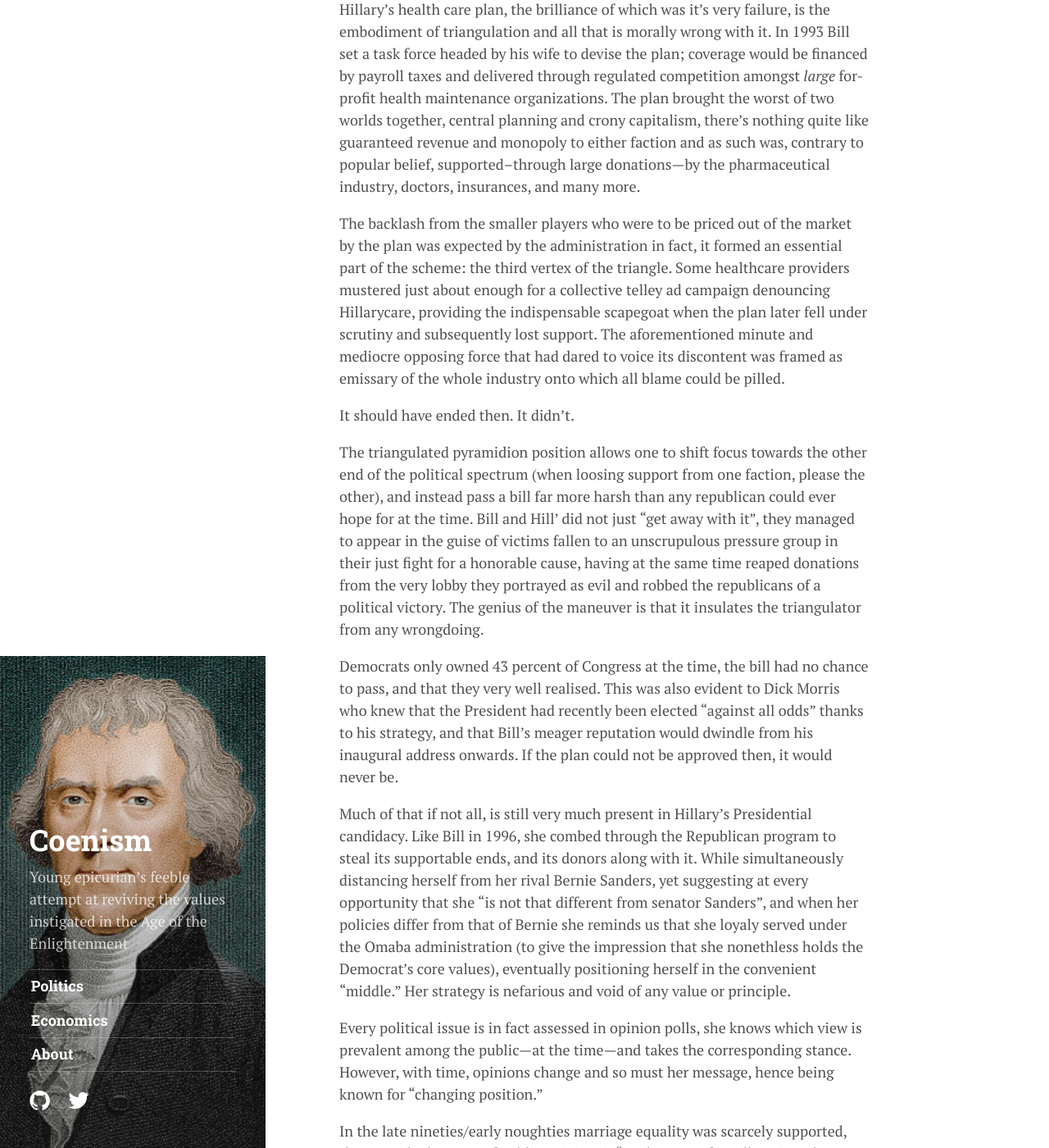
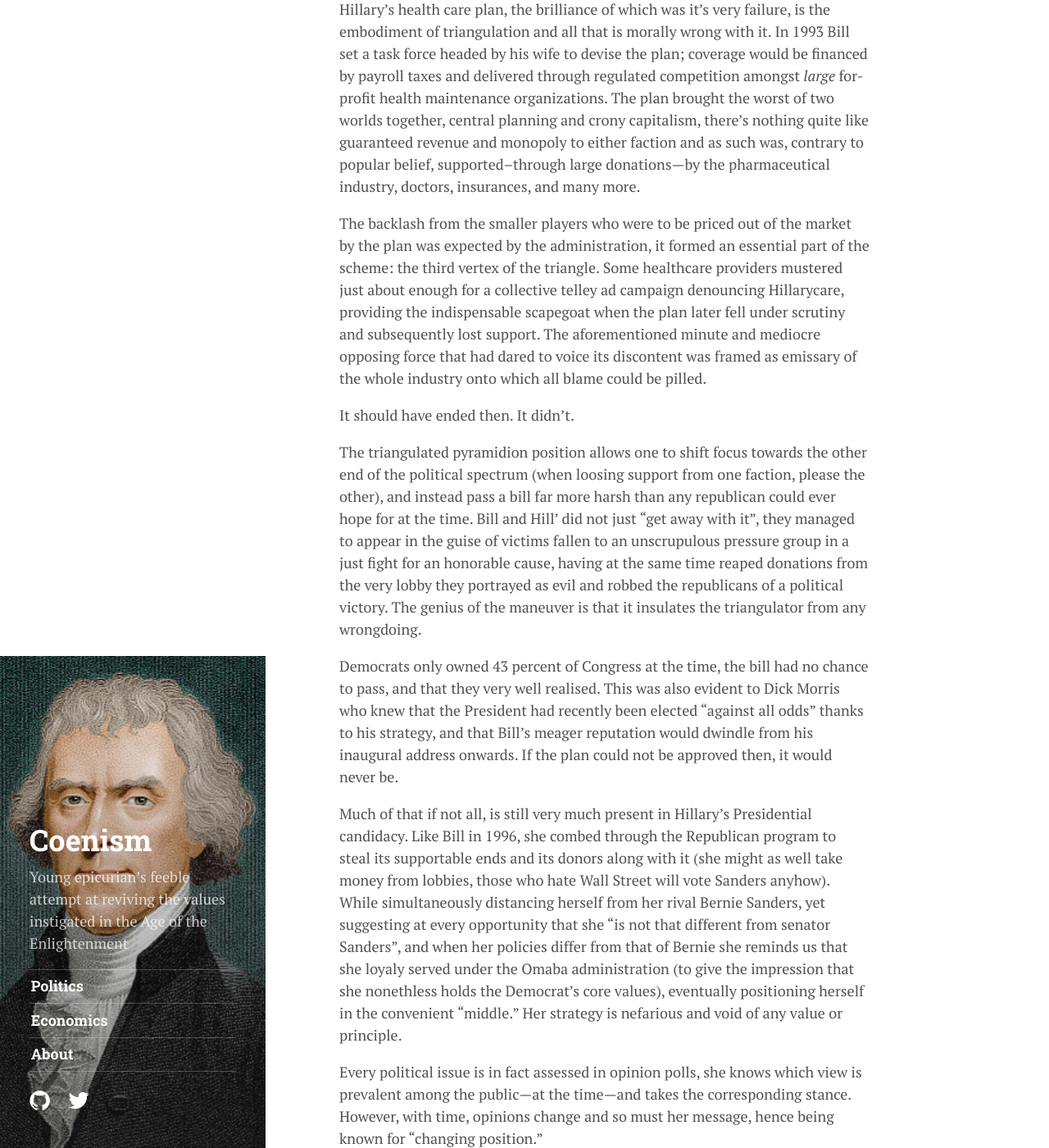
Before and after one commit to tomucker/tomucker.github.io, a Jekyll site: the page built from _posts/2016-04-25-triangulation-clinton.md, in a window 1280 px wide and 1400 px high, scrolled down 702 px. Shown: the whole window at 82% size. Built offline with Jekyll 4.4.1, drawn with Linux system fonts in a browser that asks for light colours; nearby versions of some CDN libraries; some web fonts are replaced; some of the changed text lies outside the part shown.

Commit message:
corrections

```diff
--- a/_posts/2016-04-25-triangulation-clinton.md
+++ b/_posts/2016-04-25-triangulation-clinton.md
@@ -9,19 +9,19 @@ tags: [politics]
 
 The mere possibility of having another Clintonian term strikes me as frightening given rule of William Jefferson Clinton over the nineties comprised of a miasma of filthy political initiatives, numerous rape accusations, questionable donations and other malignent exertions of authority in which the then-first lady was regrettably complicit. Nothing Jeffersonian but a slice of the name; he thus call him  "Bill" so as to amputate his name like he severed Al-Shifa from Somalia.
 
-The Clintonian affliction is upon us once more, and though it is to be inflicted through the same political scheme it is now to come from his female complement. Triangulation is the brilliant but dishonest political strategy coined by Bill's then-chief political advisor Dick Morris to get him reelected in 1996 and that which is unfortunately very likely to get his complicit wife in office this time about.
+The Clintonian affliction is upon us once more, and though it is to be inflicted through the same political scheme it is now to come from his female complement. Triangulation is the brilliant but dishonest political strategy coined by Bill's then-chief political advisor Dick Morris to get him reelected in 1996 and that which is unfortunately very likely to get his conspiring wife in office this time about.
 
 Hillary's health care plan, the brilliance of which was it's very failure, is the embodiment of triangulation and all that is morally wrong with it. In 1993 Bill set a task force headed by his wife to devise the plan; coverage would be financed by payroll taxes and delivered through regulated competition amongst *large* for-profit health maintenance organizations. The plan brought the worst of two worlds together, central planning and crony capitalism, there's nothing quite like guaranteed revenue and monopoly to either faction and as such was, contrary to popular belief, supported--through large donations---by the pharmaceutical industry, doctors, insurances, and many more.
 
-The backlash from the smaller players who were to be priced out of the market by the plan was expected by the administration in fact, it formed an essential part of the scheme: the third vertex of the triangle. Some healthcare providers mustered just about enough for a collective telley ad campaign denouncing Hillarycare,  providing the indispensable scapegoat when the plan later fell under scrutiny and subsequently lost support. The aforementioned minute and mediocre opposing force that had dared to voice its discontent was framed as emissary of the whole industry onto which all blame could be pilled.
+The backlash from the smaller players who were to be priced out of the market by the plan was expected by the administration, it formed an essential part of the scheme: the third vertex of the triangle. Some healthcare providers mustered just about enough for a collective telley ad campaign denouncing Hillarycare,  providing the indispensable scapegoat when the plan later fell under scrutiny and subsequently lost support. The aforementioned minute and mediocre opposing force that had dared to voice its discontent was framed as emissary of the whole industry onto which all blame could be pilled.
 
 It should have ended then. It didn't.
 
-The triangulated pyramidion position allows one to shift focus towards the other end of the political spectrum (when loosing support from one faction, please the other), and instead pass a bill far more harsh than any republican could ever hope for at the time. Bill and Hill' did not just "get away with it", they managed to appear in the guise of victims fallen to an unscrupulous pressure group in their just fight for a honorable cause, having at the same time reaped donations from the very lobby they portrayed as evil and robbed the republicans of a political victory. The genius of the maneuver is that it insulates the triangulator from any wrongdoing.
+The triangulated pyramidion position allows one to shift focus towards the other end of the political spectrum (when loosing support from one faction, please the other), and instead pass a bill far more harsh than any republican could ever hope for at the time. Bill and Hill' did not just "get away with it", they managed to appear in the guise of victims fallen to an unscrupulous pressure group in a just fight for an honorable cause, having at the same time reaped donations from the very lobby they portrayed as evil and robbed the republicans of a political victory. The genius of the maneuver is that it insulates the triangulator from any wrongdoing.
 
 Democrats only owned 43 percent of Congress at the time, the bill had no chance to pass, and that they very well realised. This was also evident to Dick Morris who knew that the President had recently been elected "against all odds" thanks to his strategy, and that Bill's meager reputation would dwindle from his inaugural address onwards. If the plan could not be approved then, it would never be.
 
-Much of that if not all, is still very much present in Hillary's Presidential candidacy. Like Bill in 1996, she combed through the Republican program to steal its supportable ends, and its donors along with it. While simultaneously distancing herself from her rival Bernie Sanders, yet suggesting at every opportunity that she "is not that different from senator Sanders", and when her policies differ from that of Bernie she reminds us that she loyaly served under the Omaba administration (to give the impression that she nonethless holds the Democrat's core values), eventually positioning herself in the convenient "middle." Her strategy is nefarious and void of any value or principle.
+Much of that if not all, is still very much present in Hillary's Presidential candidacy. Like Bill in 1996, she combed through the Republican program to steal its supportable ends and its donors along with it (she might as well take money from lobbies, those who hate Wall Street will vote Sanders anyhow). While simultaneously distancing herself from her rival Bernie Sanders, yet suggesting at every opportunity that she "is not that different from senator Sanders", and when her policies differ from that of Bernie she reminds us that she loyaly served under the Omaba administration (to give the impression that she nonethless holds the Democrat's core values), eventually positioning herself in the convenient "middle." Her strategy is nefarious and void of any value or principle.
 
 Every political issue is in fact assessed in opinion polls, she knows which view is prevalent among the public---at the time---and takes the corresponding stance. However, with time, opinions change and so must her message, hence being known for "changing position."
 
```
Also changed, not shown: other parts of _posts/2016-04-25-triangulation-clinton.md (+1 -1 lines).
